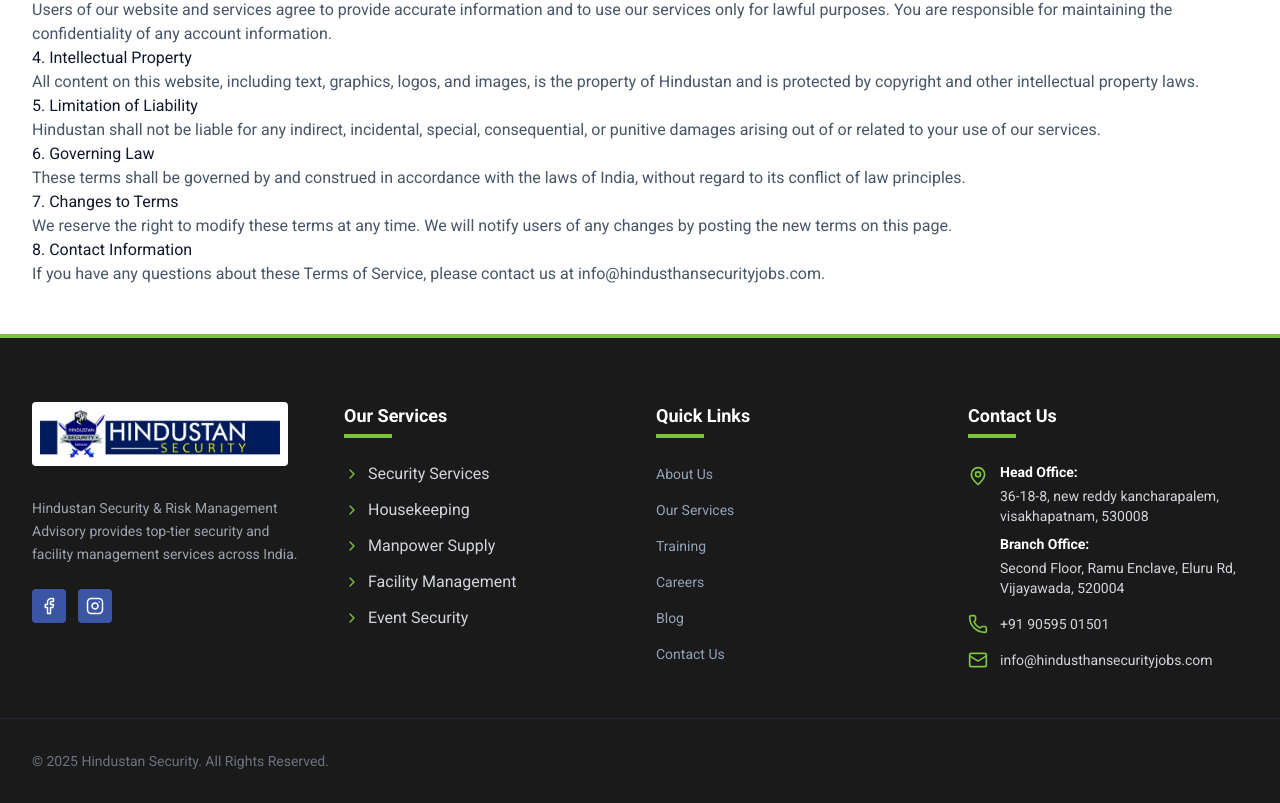
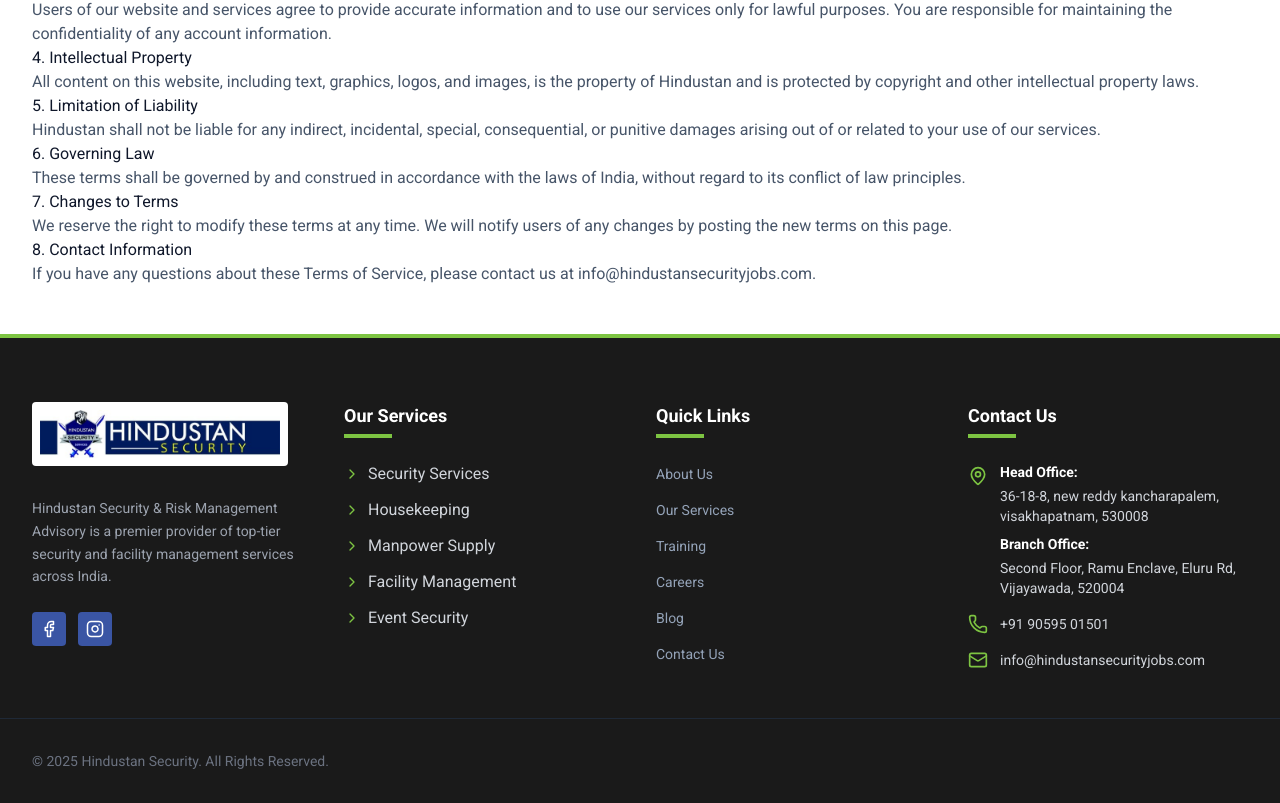
Before and after one commit to Stackvil/security_services, a React (Vite) app: page /terms-of-service in a window 1280 px wide. Shown: the part 626-1429 px from the top of the page. Built offline with nearby package versions, Linux system fonts and the light colour scheme.

Commit message:
chore: unify brand spelling to Hindustan and optimize SEO metadata to clear legacy search cache

```diff
--- a/index.html
+++ b/index.html
@@ -17,7 +17,7 @@
   <meta property="og:url" content="https://www.hindusthansecurityjobs.com/" />
   <meta property="og:title" content="Hindustan Security Services - Best Security & Cleaning Services" />
   <meta property="og:description"
-    content="Providing the best security and cleaning services in Visakhapatnam and Vijayawada. Led by ex-service professionals." />
+    content="Trusted provider of professional security guards and deep cleaning solutions in Visakhapatnam and Vijayawada. Led by ex-servicemen." />
   <meta property="og:image" content="https://www.hindusthansecurityjobs.com/images/logo.jpg.jpeg" />
 
   <!-- Twitter -->
@@ -25,7 +25,7 @@
   <meta property="twitter:url" content="https://www.hindusthansecurityjobs.com/" />
   <meta property="twitter:title" content="Hindustan Security Services - Best Security & Cleaning Services" />
   <meta property="twitter:description"
-    content="Providing the best security and cleaning services in Visakhapatnam and Vijayawada." />
+    content="Professional security guards and elite cleaning services in Andhra Pradesh. Contact us for 24/7 protection." />
   <meta property="twitter:image" content="https://www.hindusthansecurityjobs.com/images/logo.jpg.jpeg" />
 
   <link rel="icon" type="image/x-icon" href="/favicon.ico" />
--- a/src/components/Layout/Footer.tsx
+++ b/src/components/Layout/Footer.tsx
@@ -15,7 +15,7 @@
             <img src={logoSrc} alt="Logo" className="h-12 w-auto" />
           </div>
           <p className="text-sm leading-relaxed mb-6 text-gray-400">
-            Hindustan Security & Risk Management Advisory provides top-tier security and facility management services across India.
+            Hindustan Security & Risk Management Advisory is a premier provider of top-tier security and facility management services across India.
           </p>
           <div className="flex gap-3">
             <a href="#" className="bg-primary-blue p-2 rounded hover:bg-primary-green transition-colors text-white"><Facebook size={18} /></a>
@@ -73,7 +73,7 @@
             </li>
             <li className="flex items-center gap-3">
               <Mail size={20} className="text-primary-green flex-shrink-0" />
-              <span className="text-sm">info@hindusthansecurityjobs.com</span>
+              <span className="text-sm">info@hindustansecurityjobs.com</span>
             </li>
           </ul>
         </div>
--- a/src/components/Layout/Navbar.tsx
+++ b/src/components/Layout/Navbar.tsx
@@ -37,9 +37,9 @@
               <Phone size={16} fill="currentColor" />
               <span>+91 90595 01501</span>
             </a>
-            <a href="mailto:info@hindusthansecurityjobs.com" className="flex items-center gap-2 hover:text-accent-yellow transition-colors">
+            <a href="mailto:info@hindustansecurityjobs.com" className="flex items-center gap-2 hover:text-accent-yellow transition-colors">
               <Mail size={16} />
-              <span>info@hindusthansecurityjobs.com</span>
+              <span>info@hindustansecurityjobs.com</span>
             </a>
           </div>
           <div className="flex items-center gap-4">
--- a/src/pages/About.tsx
+++ b/src/pages/About.tsx
@@ -34,7 +34,7 @@
               </div>
             </div>
 
-            <div className="flex items-center gap-6 p-8 bg-slate-50 rounded-3xl border border-slate-100 shadow-sm transition-all hover:shadow-md hover:bg-white group">
+            <div className="flex flex-col sm:flex-row items-center sm:items-start text-center sm:text-left gap-6 p-6 sm:p-8 bg-slate-50 rounded-3xl border border-slate-100 shadow-sm transition-all hover:shadow-md hover:bg-white group">
               <div className="w-24 h-24 md:w-36 md:h-36 rounded-full overflow-hidden border-4 border-white shadow-xl bg-slate-100 flex-shrink-0 transition-transform group-hover:scale-105">
                 <img
                   src={`${import.meta.env.BASE_URL ?? '/'}images/86.png`}
--- a/src/pages/Careers.tsx
+++ b/src/pages/Careers.tsx
@@ -103,7 +103,7 @@
                             </ul>
                             <div className="mt-8 pt-6 border-t">
                                 <p className="text-sm text-gray-500 mb-4">Send your resume directly to:</p>
-                                <a href="mailto:info@hindusthansecurityjobs.com" className="block w-full bg-accent-yellow text-dark-text text-center font-bold py-3 rounded uppercase hover:bg-opacity-90 transition inline-block">
+                                <a href="mailto:info@hindustansecurityjobs.com" className="block w-full bg-accent-yellow text-dark-text text-center font-bold py-3 rounded uppercase hover:bg-opacity-90 transition inline-block">
                                     Email Resume
                                 </a>
                             </div>
--- a/src/pages/Contact.tsx
+++ b/src/pages/Contact.tsx
@@ -170,7 +170,7 @@
               <p className="text-slate-600">
                 Email:{' '}
                 <span className="font-semibold text-slate-900">
-                  info@hindusthansecurityjobs.com
+                  info@hindustansecurityjobs.com
                 </span>
               </p>
               <p className="mt-3 text-xs text-slate-500">
@@ -190,7 +190,7 @@
               <p className="mt-2 text-xs text-slate-500">
                 Share your CV on{' '}
                 <span className="font-semibold text-slate-900">
-                  info@hindusthansecurityjobs.com
+                  info@hindustansecurityjobs.com
                 </span>{' '}
                 or walk-in to our branch office between 10:00am and 5:00pm.
               </p>
--- a/src/pages/PrivacyPolicy.tsx
+++ b/src/pages/PrivacyPolicy.tsx
@@ -45,7 +45,7 @@
 
                     <h2 className="text-slate-900">5. Contact Us</h2>
                     <p>
-                        If you have any questions about this Privacy Policy, please contact us at info@hindusthansecurityjobs.com.
+                        If you have any questions about this Privacy Policy, please contact us at info@hindustansecurityjobs.com.
                     </p>
                 </div>
             </SectionShell>
--- a/src/pages/TermsOfService.tsx
+++ b/src/pages/TermsOfService.tsx
@@ -54,7 +54,7 @@
 
                     <h2 className="text-slate-900">8. Contact Information</h2>
                     <p>
-                        If you have any questions about these Terms of Service, please contact us at info@hindusthansecurityjobs.com.
+                        If you have any questions about these Terms of Service, please contact us at info@hindustansecurityjobs.com.
                     </p>
                 </div>
             </SectionShell>
```
